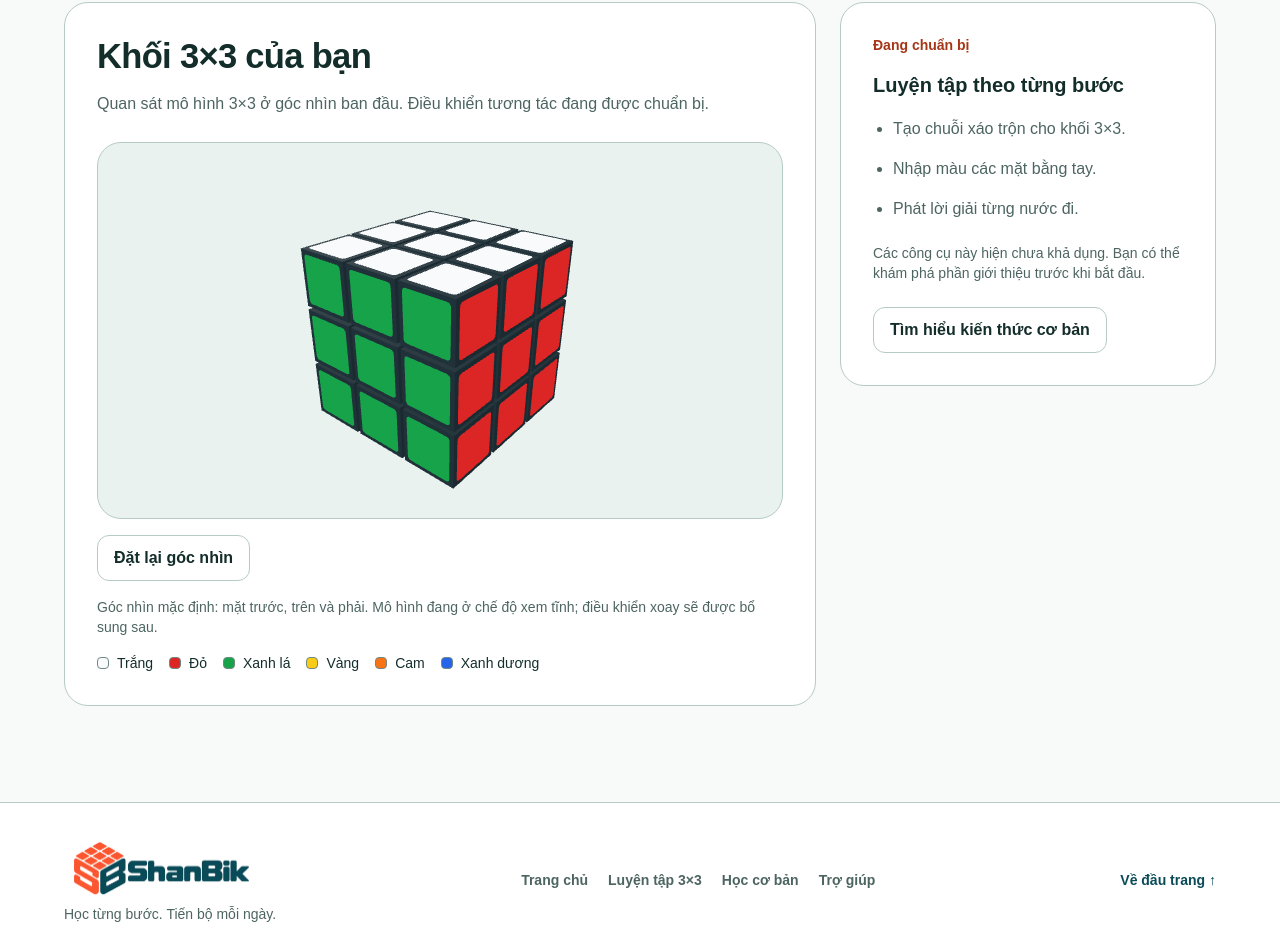
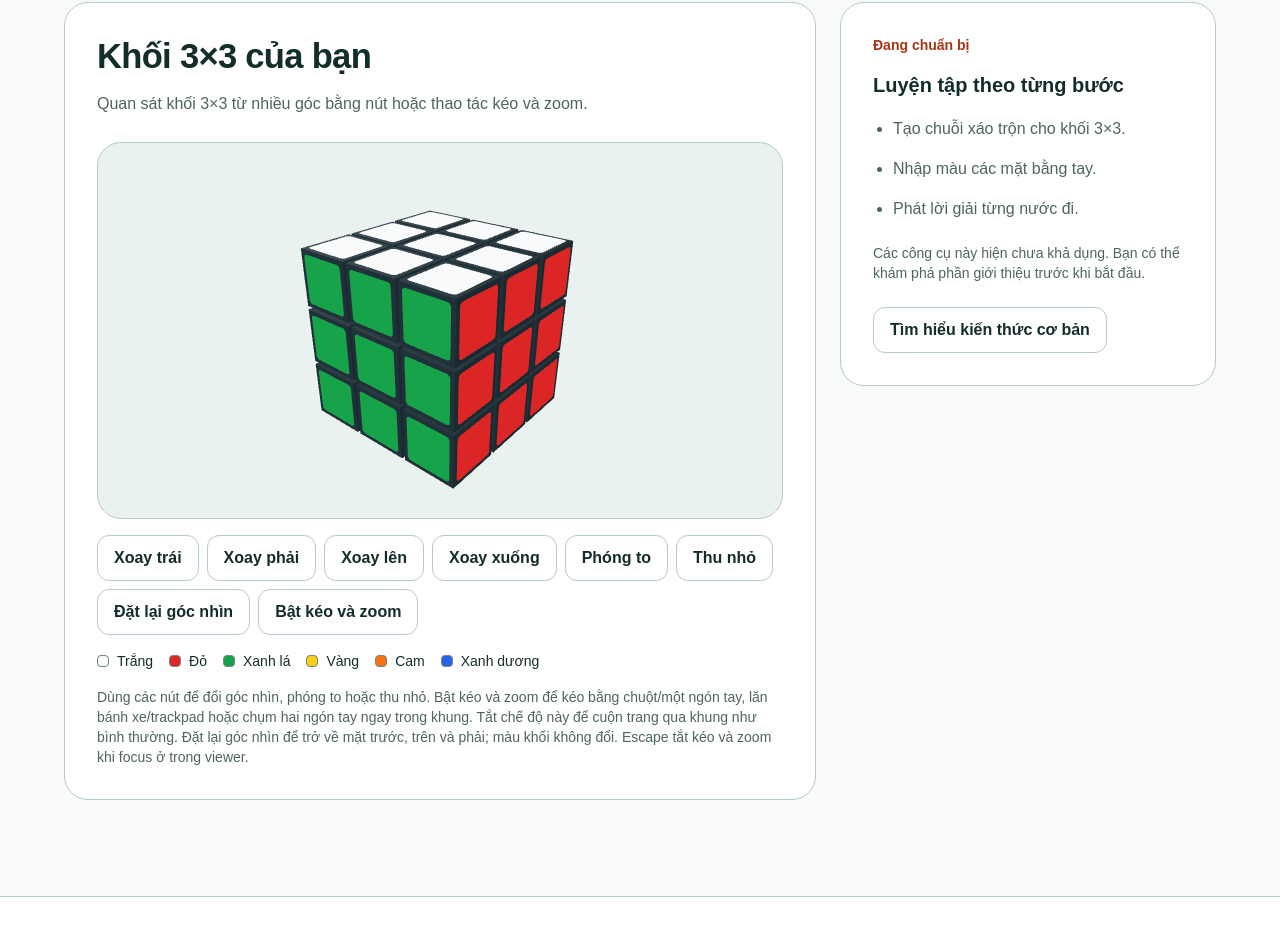
Before and after one commit to ShanChen6/shanbik, a Next.js app: page /practice in a window 1280 px wide. Shown: the part 559-1493 px from the top of the page. Built offline with nearby package versions, Linux system fonts and the light colour scheme.

Commit message:
feat: add bounded camera orbit zoom and accessible controls

```diff
--- a/src/app/practice/page.tsx
+++ b/src/app/practice/page.tsx
@@ -6,7 +6,7 @@ import { CubeViewport } from "@/features/cube/viewer/cube-viewport";
 export const metadata: Metadata = {
   title: "Luyện tập 3×3 — ShanBik",
   description:
-    "Xem mô hình Rubik 3×3 tĩnh và tìm hiểu các công cụ luyện tập sắp có trên ShanBik.",
+    "Xem mô hình Rubik 3×3 và tìm hiểu các công cụ luyện tập sắp có trên ShanBik.",
 };
 
 export default function PracticePage() {
@@ -26,8 +26,7 @@ export default function PracticePage() {
             Khối 3×3 của bạn
           </h2>
           <p className="mt-3 mb-6 text-muted">
-            Quan sát mô hình 3×3 ở góc nhìn ban đầu. Điều khiển tương tác đang
-            được chuẩn bị.
+            Quan sát khối 3×3 từ nhiều góc bằng nút hoặc thao tác kéo và zoom.
           </p>
           <CubeViewport />
         </div>
--- /dev/null
+++ b/src/features/cube/viewer/camera-controller.ts
@@ -0,0 +1,167 @@
+import { PerspectiveCamera } from "three";
+import { OrbitControls } from "three/addons/controls/OrbitControls.js";
+import { getCameraPosition } from "./camera";
+
+export type CameraAction =
+  "left" | "right" | "up" | "down" | "in" | "out" | "reset";
+export type CameraCommands = { act: (action: CameraAction) => void };
+
+/** Orbit math only: no DOM connection, global keyboard handler or animation loop. */
+export function createCameraController(
+  camera: PerspectiveCamera,
+  invalidate: () => void,
+) {
+  const controls = new OrbitControls(camera);
+  controls.enablePan = false;
+  controls.enableDamping = false;
+  controls.autoRotate = false;
+  controls.minPolarAngle = 0.15;
+  controls.maxPolarAngle = Math.PI - 0.15;
+  controls.addEventListener("change", invalidate);
+  let width = 0,
+    height = 0,
+    fitDistance = 0;
+
+  const reset = () => {
+    const position = getCameraPosition(width, height);
+    if (!position) return;
+    camera.position.set(...position);
+    camera.up.set(0, 1, 0);
+    controls.target.set(0, 0, 0);
+    controls.update();
+    invalidate();
+  };
+  const zoom = (factor: number) =>
+    controls.dollyIn(Math.max(0.5, Math.min(2, factor)));
+  const rotate = (horizontal: number, vertical: number) => {
+    controls.rotateLeft(horizontal);
+    controls.rotateUp(vertical);
+  };
+  return {
+    resize(nextWidth: number, nextHeight: number) {
+      const position = getCameraPosition(nextWidth, nextHeight);
+      if (!position) return;
+      width = nextWidth;
+      height = nextHeight;
+      const nextDistance = Math.hypot(...position);
+      controls.minDistance = nextDistance * 0.75;
+      controls.maxDistance = nextDistance * 2.2;
+      if (!fitDistance) {
+        fitDistance = nextDistance;
+        reset();
+      } else {
+        camera.position.multiplyScalar(nextDistance / fitDistance);
+        fitDistance = nextDistance;
+        controls.update();
+        invalidate();
+      }
+    },
+    rotate,
+    zoom,
+    act(action: CameraAction) {
+      const step = Math.PI / 12;
+      switch (action) {
+        case "left":
+          rotate(step, 0);
+          break;
+        case "right":
+          rotate(-step, 0);
+          break;
+        case "up":
+          rotate(0, step);
+          break;
+        case "down":
+          rotate(0, -step);
+          break;
+        case "in":
+          zoom(0.85);
+          break;
+        case "out":
+          zoom(1 / 0.85);
+          break;
+        case "reset":
+          reset();
+          break;
+      }
+    },
+    dispose() {
+      controls.removeEventListener("change", invalidate);
+      // Never connected to DOM; there are no OrbitControls DOM listeners to dispose.
+    },
+  };
+}
+
+type GestureCamera = Pick<
+  ReturnType<typeof createCameraController>,
+  "rotate" | "zoom"
+>;
+
+/** Bind only to this canvas. Pointer capture keeps drags local, even outside its bounds. */
+export function attachCameraGestures(
+  canvas: HTMLCanvasElement,
+  camera: GestureCamera,
+) {
+  const pointers = new Map<number, { x: number; y: number }>();
+  const previousTouchAction = canvas.style.touchAction;
+  canvas.style.touchAction = "none";
+  const distance = () => {
+    const [a, b] = [...pointers.values()];
+    return a && b ? Math.hypot(a.x - b.x, a.y - b.y) : 0;
+  };
+  const down = (event: PointerEvent) => {
+    if (event.pointerType === "mouse" && event.button !== 0) return;
+    pointers.set(event.pointerId, { x: event.clientX, y: event.clientY });
+    canvas.setPointerCapture(event.pointerId);
+  };
+  const move = (event: PointerEvent) => {
+    const previous = pointers.get(event.pointerId);
+    if (!previous) return;
+    const before = distance();
+    pointers.set(event.pointerId, { x: event.clientX, y: event.clientY });
+    if (pointers.size === 1) {
+      const scale = (2 * Math.PI) / Math.max(canvas.clientHeight, 1);
+      camera.rotate(
+        (event.clientX - previous.x) * scale,
+        (event.clientY - previous.y) * scale,
+      );
+    } else if (pointers.size === 2) {
+      const after = distance();
+      if (before > 0 && after > 0) camera.zoom(before / after);
+    }
+  };
+  const release = (event: PointerEvent) => {
+    pointers.delete(event.pointerId);
+    if (canvas.hasPointerCapture(event.pointerId))
+      canvas.releasePointerCapture(event.pointerId);
+  };
+  const wheel = (event: WheelEvent) => {
+    event.preventDefault();
+    const unit =
+      event.deltaMode === 1
+        ? 16
+        : event.deltaMode === 2
+          ? canvas.clientHeight
+          : 1;
+    camera.zoom(
+      Math.exp(Math.max(-200, Math.min(200, event.deltaY * unit)) * 0.002),
+    );
+  };
+  canvas.addEventListener("pointerdown", down);
+  canvas.addEventListener("pointermove", move);
+  canvas.addEventListener("pointerup", release);
+  canvas.addEventListener("pointercancel", release);
+  canvas.addEventListener("lostpointercapture", release);
+  canvas.addEventListener("wheel", wheel, { passive: false });
+  return () => {
+    canvas.removeEventListener("pointerdown", down);
+    canvas.removeEventListener("pointermove", move);
+    canvas.removeEventListener("pointerup", release);
+    canvas.removeEventListener("pointercancel", release);
+    canvas.removeEventListener("lostpointercapture", release);
+    canvas.removeEventListener("wheel", wheel);
+    for (const id of pointers.keys())
+      if (canvas.hasPointerCapture(id)) canvas.releasePointerCapture(id);
+    pointers.clear();
+    canvas.style.touchAction = previousTouchAction;
+  };
+}
--- a/src/features/cube/viewer/cube-scene.tsx
+++ b/src/features/cube/viewer/cube-scene.tsx
@@ -1,9 +1,10 @@
 "use client";
 
 import { Canvas, useThree } from "@react-three/fiber";
-import { useEffect, useMemo } from "react";
+import { useEffect, useMemo, useRef } from "react";
 import {
   BoxGeometry,
+  PerspectiveCamera,
   MeshBasicMaterial,
   MeshStandardMaterial,
   Shape,
@@ -14,7 +15,13 @@ import { CUBE_COLORS } from "../core/constants";
 import { buildCubeViewModel } from "./view-model";
 import { STICKER_COLORS } from "./palette";
 import { ViewerFallback } from "./viewer-fallback";
-import { CAMERA_FOV, getCameraPosition, VIEWER_DPR } from "./camera";
+import { CAMERA_FOV, VIEWER_DPR } from "./camera";
+
+import {
+  attachCameraGestures,
+  createCameraController,
+  type CameraCommands,
+} from "./camera-controller";
 
 const ROTATIONS: Record<CubeFace, [number, number, number]> = {
   U: [-Math.PI / 2, 0, 0],
@@ -103,20 +110,39 @@ function CubeModel({ state }: { state: CubeState }) {
   );
 }
 
-function ResponsiveCamera({ resetVersion }: { resetVersion: number }) {
+function CameraControls({
+  gestures,
+  onReady,
+}: {
+  gestures: boolean;
+  onReady: (controller: CameraCommands | null) => void;
+}) {
   const camera = useThree((store) => store.camera);
+  const canvas = useThree((store) => store.gl.domElement);
   const width = useThree((store) => store.size.width);
   const height = useThree((store) => store.size.height);
   const invalidate = useThree((store) => store.invalidate);
+  const controller = useRef<ReturnType<typeof createCameraController> | null>(
+    null,
+  );
   useEffect(() => {
-    const position = getCameraPosition(width, height);
-    if (!position) return;
-    camera.position.set(...position);
-    camera.up.set(0, 1, 0);
-    camera.lookAt(0, 0, 0);
-    camera.updateMatrixWorld();
-    invalidate();
-  }, [camera, width, height, resetVersion, invalidate]);
+    if (!(camera instanceof PerspectiveCamera)) return;
+    const instance = createCameraController(camera, invalidate);
+    controller.current = instance;
+    onReady(instance);
+    return () => {
+      onReady(null);
+      controller.current = null;
+      instance.dispose();
+    };
+  }, [camera, invalidate, onReady]);
+  useEffect(() => {
+    controller.current?.resize(width, height);
+  }, [camera, width, height]);
+  useEffect(() => {
+    if (!gestures || !controller.current) return;
+    return attachCameraGestures(canvas, controller.current);
+  }, [canvas, camera, gestures]);
   return null;
 }
 
@@ -137,16 +163,18 @@ function ContextLifecycle({ onLost }: { onLost: () => void }) {
 export function CubeScene({
   state,
   onContextLost,
-  resetVersion,
+  gestures,
+  onCameraReady,
 }: {
   state: CubeState;
   onContextLost: () => void;
-  resetVersion: number;
+  gestures: boolean;
+  onCameraReady: (controller: CameraCommands | null) => void;
 }) {
   return (
     <Canvas
       role="img"
-      aria-label="Mô hình khối Rubik 3×3 tĩnh"
+      aria-label="Mô hình khối Rubik 3×3"
       camera={{ position: [5, 4, 6], fov: CAMERA_FOV, near: 0.1, far: 100 }}
       dpr={VIEWER_DPR}
       frameloop="demand"
@@ -158,7 +186,7 @@ export function CubeScene({
       <directionalLight position={[5, 6, 7]} intensity={2} />
       <directionalLight position={[-4, 2, -3]} intensity={0.5} />
       <CubeModel state={state} />
-      <ResponsiveCamera resetVersion={resetVersion} />
+      <CameraControls gestures={gestures} onReady={onCameraReady} />
       <ContextLifecycle onLost={onContextLost} />
     </Canvas>
   );
--- a/src/features/cube/viewer/cube-viewport.tsx
+++ b/src/features/cube/viewer/cube-viewport.tsx
@@ -1,7 +1,14 @@
 "use client";
 
 import dynamic from "next/dynamic";
-import { Component, useCallback, useEffect, useId, useState } from "react";
+import {
+  Component,
+  useCallback,
+  useEffect,
+  useId,
+  useRef,
+  useState,
+} from "react";
 import { Button } from "@/components/ui/button";
 import { LoadingState } from "@/components/ui/states";
 import { createSolvedCubeState } from "../core/state";
@@ -9,6 +16,8 @@ import { CUBE_COLORS } from "../core/constants";
 import type { CubeState } from "../core/types";
 import { COLOR_LABELS, STICKER_COLORS } from "./palette";
 import { ViewerFallback } from "./viewer-fallback";
+
+import type { CameraAction, CameraCommands } from "./camera-controller";
 
 const SOLVED = createSolvedCubeState();
 const Scene = dynamic(
@@ -42,7 +51,13 @@ function supportsWebGL2() {
 
 export function CubeViewport({ state = SOLVED }: { state?: CubeState }) {
   const captionId = useId();
-  const [resetVersion, setResetVersion] = useState(0);
+  const [gestures, setGestures] = useState(false);
+  const [cameraReady, setCameraReady] = useState(false);
+  const camera = useRef<CameraCommands | null>(null);
+  const handleCameraReady = useCallback((controller: CameraCommands | null) => {
+    camera.current = controller;
+    setCameraReady(controller !== null);
+  }, []);
   const [capability, setCapability] = useState<
     "loading" | "ready" | "unavailable"
   >("loading");
@@ -55,7 +70,13 @@ export function CubeViewport({ state = SOLVED }: { state?: CubeState }) {
     return () => cancelAnimationFrame(frame);
   }, []);
   return (
-    <figure className="cube-viewer" aria-describedby={captionId}>
+    <figure
+      className="cube-viewer"
+      aria-describedby={captionId}
+      onKeyDown={(event) => {
+        if (event.key === "Escape") setGestures(false);
+      }}
+    >
       <div className="cube-viewport overflow-hidden rounded-panel border border-border bg-surface-subtle">
         {capability === "loading" ? (
           <LoadingState label="Đang chuẩn bị mô hình 3D…" />
@@ -65,25 +86,47 @@ export function CubeViewport({ state = SOLVED }: { state?: CubeState }) {
           <SceneBoundary>
             <Scene
               state={state}
-              resetVersion={resetVersion}
+              gestures={gestures}
+              onCameraReady={handleCameraReady}
               onContextLost={handleContextLost}
             />
           </SceneBoundary>
         )}
       </div>
-      <div className="mt-4">
+      <div
+        role="group"
+        aria-label="Điều khiển góc nhìn"
+        className="mt-4 flex flex-wrap gap-2"
+      >
+        {(
+          [
+            ["left", "Xoay trái"],
+            ["right", "Xoay phải"],
+            ["up", "Xoay lên"],
+            ["down", "Xoay xuống"],
+            ["in", "Phóng to"],
+            ["out", "Thu nhỏ"],
+            ["reset", "Đặt lại góc nhìn"],
+          ] as const
+        ).map(([action, label]: readonly [CameraAction, string]) => (
+          <Button
+            key={action}
+            variant="secondary"
+            disabled={!cameraReady || capability !== "ready"}
+            onClick={() => camera.current?.act(action)}
+          >
+            {label}
+          </Button>
+        ))}
         <Button
           variant="secondary"
-          disabled={capability !== "ready"}
-          onClick={() => setResetVersion((version) => version + 1)}
+          aria-pressed={gestures}
+          disabled={!cameraReady || capability !== "ready"}
+          onClick={() => setGestures((current) => !current)}
         >
-          Đặt lại góc nhìn
+          {gestures ? "Tắt kéo và zoom" : "Bật kéo và zoom"}
         </Button>
       </div>
-      <figcaption id={captionId} className="mt-4 text-sm text-muted">
-        Góc nhìn mặc định: mặt trước, trên và phải. Mô hình đang ở chế độ xem
-        tĩnh; điều khiển xoay sẽ được bổ sung sau.
-      </figcaption>
       <ul
         aria-label="Màu các mặt Rubik"
         className="mt-4 flex flex-wrap gap-x-4 gap-y-2 text-sm"
@@ -99,6 +142,13 @@ export function CubeViewport({ state = SOLVED }: { state?: CubeState }) {
           </li>
         ))}
       </ul>
+      <figcaption id={captionId} className="mt-4 text-sm text-muted">
+        Dùng các nút để đổi góc nhìn, phóng to hoặc thu nhỏ. Bật kéo và zoom để
+        kéo bằng chuột/một ngón tay, lăn bánh xe/trackpad hoặc chụm hai ngón tay
+        ngay trong khung. Tắt chế độ này để cuộn trang qua khung như bình
+        thường. Đặt lại góc nhìn để trở về mặt trước, trên và phải; màu khối
+        không đổi. Escape tắt kéo và zoom khi focus ở trong viewer.
+      </figcaption>
     </figure>
   );
 }
```
Also changed, not shown: src/app/help/page.tsx (+6 -1 lines), 5 other files (tests, documents, lock files or other folders).
